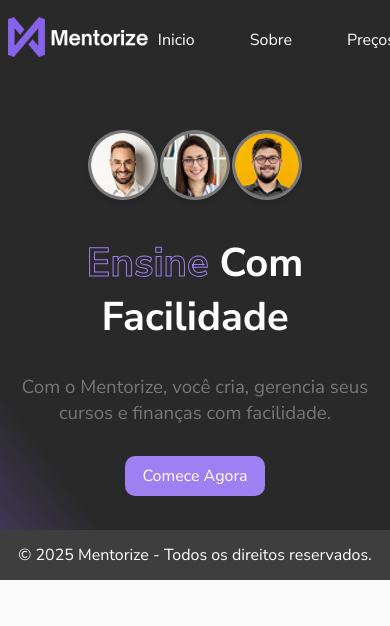
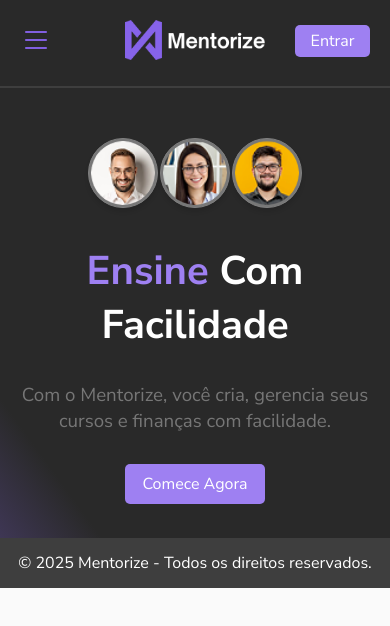
Before and after one commit to endrick-brito/mentorize-frontend, a React (Vite) app: page / in a window 390 px wide. Shown: the top 626 px of the page. Built offline with nearby package versions, Linux system fonts and the light colour scheme.

Commit message:
Responsivo do header criado

```diff
--- a/global.css
+++ b/global.css
@@ -1,4 +1,5 @@
 @import url('https://fonts.googleapis.com/css2?family=Nunito+Sans:ital,opsz,wght@0,6..12,200..1000;1,6..12,200..1000&display=swap');
+@import url("https://cdn.jsdelivr.net/npm/bootstrap-icons@1.11.3/font/bootstrap-icons.min.css");
 
 :root{
     --primary-main: #8663EA;
@@ -42,7 +43,7 @@ body{
 
 }
 
-a, button {
+a, button, #toggle {
     cursor: url('./src/assets/images/cursor-pointer.cur') 14 0, pointer;
 }
 
@@ -50,3 +51,10 @@ a, button {
     background-color: var(--primary-light); /* Cor de fundo do texto selecionado */
     color: #FFFFFF;            /* Cor do texto selecionado */
 }
+
+@media screen and (max-width: 800px) {
+    body{
+        margin-top: 87.59px;
+    }
+
+}
--- a/src/assets/components/Botao/styles.css
+++ b/src/assets/components/Botao/styles.css
@@ -2,7 +2,7 @@
 button{
     padding: 5px 10px;
     min-width: 140px;
-    border-radius: 10px;
+    border-radius: 5px;
     background-color: var(--primary-light);
     color: var(--neutral-white);
     text-decoration: none;
--- a/src/assets/components/Header/index.jsx
+++ b/src/assets/components/Header/index.jsx
@@ -2,18 +2,34 @@ import './styles.css'
 import logo from '../../images/logo-horizontal-transparente.png'
 import { Link } from 'react-router-dom';
 import Botao from '../Botao';
+import { useEffect, useState } from 'react';
 
 function Header(){
+    const [menuAberto, setMenuAberto] = useState(false)
+    const [largura, setLargura] = useState(window.innerWidth)
+
+    useEffect(() => {
+        const atualizarLargura = () => setLargura(window.innerWidth);
+        window.addEventListener('resize', atualizarLargura);
+        return () => window.removeEventListener('resize', atualizarLargura);
+    }, [])
+
+    const toggleMenu = () => {
+        if (largura <= 800){
+            setMenuAberto(!menuAberto);
+        }
+    }
     return(
-        <header>
+        <header className={menuAberto? "menu-aberto": ""}>
             <Link to="/"><img src={logo} alt="Logotipo" id="logo"/></Link>
-            <ul id="nav">
+            <ul id="nav" className={menuAberto? "visivel": "oculto"}>
                 <li><Link to="/">Inicio</Link></li>
                 <li><Link to="/">Sobre</Link></li>
                 <li><Link to="/">Preços</Link></li>
                 <li><Link to="/">Contato</Link></li>
             </ul>
             <Botao text="Entrar" url="/"/>
+            <i id="toggle" onClick={toggleMenu} className="bi bi-list"></i>
         </header>
     )
 }
--- a/src/assets/components/Header/styles.css
+++ b/src/assets/components/Header/styles.css
@@ -20,6 +20,7 @@ header{
             transform: scale(1.03) rotate(1deg);
         }
     }
+
 
     & #nav{
         display: flex;
@@ -47,4 +48,61 @@ header{
             transform: translateY(-3px);
         }
     }
+
+    & #toggle{
+        color: var(--primary-main);
+        font-size: 2rem;
+        display: none;
+    }
 }
+
+@media screen and (max-width: 800px) {
+    header{
+        flex-direction: column;
+        justify-content: start;
+        height: fit-content;
+        overflow-y: hidden;
+        transition: height 0s !important;
+        padding: 20px 20px 20px 20px;
+        border-bottom: 2px solid var(--secondary-main);
+
+        & #nav{
+            max-height: 0;
+            flex-direction: column;
+            background-color: var(--secondary-dark);
+            width: 100%;
+            gap: 0;
+            transition: max-height 0.3s ease-in-out, opacity 0.3s ease;
+            opacity: 0;
+
+            & li{
+                line-height: 60px;
+                width: 100%;
+                text-align: center;
+                border-bottom: 1px solid #0000001f;
+                margin: 0;
+            }
+        }
+
+        & #nav.visivel {
+            max-height: 300px; /* Ajuste para a altura máxima esperada */
+            opacity: 1;
+        }
+
+        & button{
+            position: absolute;
+            top: 5px;
+            right: 20px;
+            margin-block: 20px;
+            min-width: 75px;
+            height: fit-content;
+        }
+
+        & #toggle{
+            position: absolute;
+            top: 20px;
+            left: 20px;
+            display: block;
+        }
+    }
+}
--- a/src/assets/pages/Home/Section1/styles.css
+++ b/src/assets/pages/Home/Section1/styles.css
@@ -18,8 +18,7 @@ section{
         color: var(--neutral-white);
 
         & span{
-            color: transparent;
-            -webkit-text-stroke: 1px var(--primary-light);
+            color: var(--primary-light);
         }
     }
 
```
